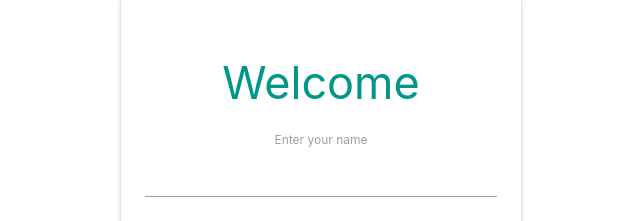
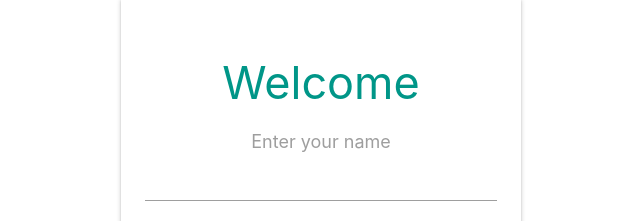
Before and after one commit to reed665/vue-firechat, a Vue app: page / in a window 1280 px wide. Shown: the part 102-323 px from the top of the page, without its empty margins (319-959 px from the left). Built offline with nearby package versions, Linux system fonts and the light colour scheme.

Commit message:
home view: update label font size

```diff
--- a/src/views/Home.vue
+++ b/src/views/Home.vue
@@ -36,6 +36,9 @@ export default {
   h2 {
     font-size: 3em;
   }
+  label {
+    font-size: 1.2em;
+  }
   button {
     margin-top: 30px;
     margin-bottom: 30px;
```
